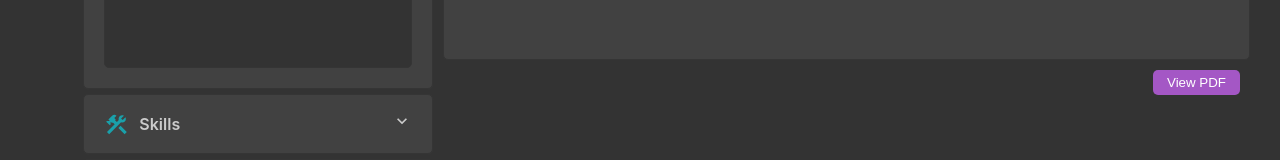
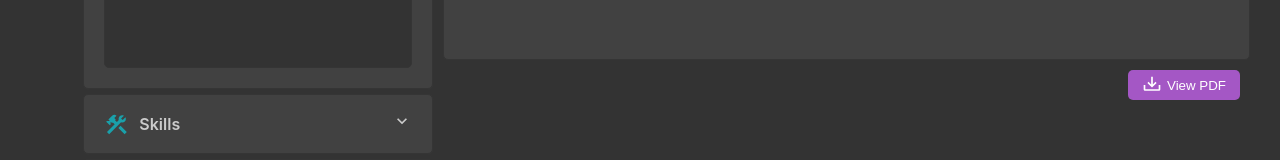
Before and after one commit to maurolps/cv-application, a React (Vite) app: page / in a window 1280 px wide. Shown: the part 472-632 px from the top of the page. Built offline with nearby package versions, Linux system fonts and the light colour scheme; the HTML template or start-up script is replaced by a standard one; what @react-pdf/renderer would draw is missing.

Commit message:
chore(pdf): enhance PDF document structure and styling for education section

```diff
--- a/src/components/pdf/PdfDocument.tsx
+++ b/src/components/pdf/PdfDocument.tsx
@@ -90,10 +90,13 @@ export function PdfDocument({ state }: PdfDocumentProps) {
 
         {/* Education section */}
         <View style={styles.section}>
+          <View style={styles.sectionHeaderContainer}>
             <Text style={styles.sectionHeader}>EDUCATION</Text>
+          </View>
           {eduList.map((item, i) => (
             <View key={i} style={styles.entry}>
               <View style={styles.entryRow}>
+                <View style={styles.entryColLeft}>
                   <Text style={styles.entryTitle}>
                     {item.degree?.toUpperCase()}
                   </Text>
@@ -101,9 +104,12 @@ export function PdfDocument({ state }: PdfDocumentProps) {
                     {item.start} - {item.end}
                   </Text>
                 </View>
+                <View style={styles.entryColRight}>
                   <Text style={styles.entryCompany}>
-                {item.school} – {item.region}
+                    {item.school?.toUpperCase()} - {item.region?.toUpperCase()}
                   </Text>
+                </View>
+              </View>
             </View>
           ))}
         </View>
--- a/src/components/pdf/viewPDF.tsx
+++ b/src/components/pdf/viewPDF.tsx
@@ -1,6 +1,7 @@
 import { pdf } from "@react-pdf/renderer";
 import { PdfDocument } from "./PdfDocument";
 import useAppStore from "../../store/useAppStore";
+import { svgDownload } from "../Svgs";
 
 const handleView = async () => {
   const state = useAppStore.getState();
@@ -11,6 +12,6 @@ const handleView = async () => {
 
 export const ViewPDF = () => (
   <button className="btn-download" onClick={handleView}>
-    View PDF
+    {svgDownload} View PDF
   </button>
 );
```
Also changed, not shown: src/App.tsx (+0 -13 lines). Lines whose indentation alone changed are shown as unchanged.
